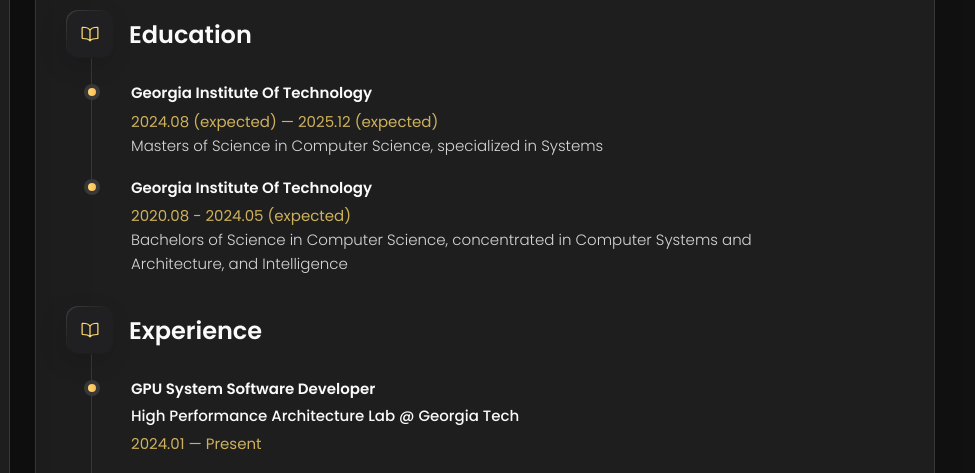
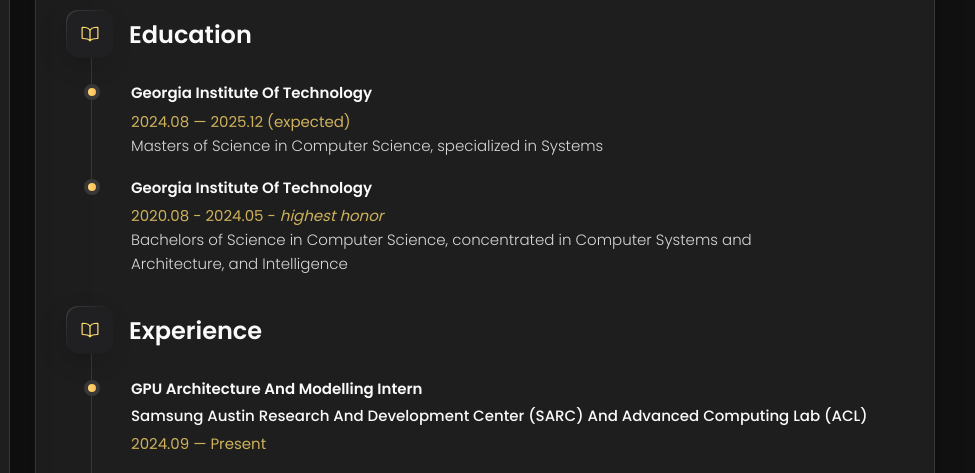
Before and after one commit to H-Anduril/H-Anduril.github.io, a plain HTML site: page index.html in a window 1280 px wide. Both pictures are taken after a click on the button "Experiences". Shown: the part 179-652 px from the top of the page, 305-1280 px from the left. Drawn offline with nearby package versions, Linux system fonts and the light colour scheme.

Commit message:
update experiences

```diff
--- a/index.html
+++ b/index.html
@@ -214,7 +214,7 @@
 
         <section class="about-text">
           <p>
-            I am a 4th-year undergraduate CS major student at Georgia Institute of Technology (will start my Masters here in 08/2024), with a passion in OS design, high-performance architecture, robotics, and deep learning.
+            I am a 1st-year graduate CS major student at Georgia Institute of Technology (graduated from Bachelors with highest honor here in 05/2024), with a passion in OS design, high-performance architecture, robotics, and deep learning.
             Solving problems myself is always what I like.
           </p>
 
@@ -596,7 +596,7 @@
 
               <h4 class="h4 timeline-item-title">Georgia Institute of Technology</h4>
 
-              <span>2024.08 (expected) — 2025.12 (expected)</span>
+              <span>2024.08 — 2025.12 (expected)</span>
 
               <p class="timeline-text">
                 Masters of Science in Computer Science, specialized in Systems
@@ -608,7 +608,7 @@
 
               <h4 class="h4 timeline-item-title">Georgia Institute of Technology</h4>
 
-              <span>2020.08 - 2024.05 (expected)</span>
+              <span>2020.08 - 2024.05 - <i> highest honor </i></span>
 
               <p class="timeline-text">
                 Bachelors of Science in Computer Science, concentrated in Computer Systems and Architecture, and Intelligence
@@ -631,6 +631,22 @@
           </div>
 
           <ol class="timeline-list">
+
+            <li class="timeline-item">
+
+              <h4 class="h4 timeline-item-title">GPU Architecture and Modelling Intern</h4>
+              <h5 class="h5 timeline-item-title">Samsung Austin Research and Development Center (SARC) and Advanced Computing Lab (ACL)</h5>
+
+              <span>2024.09 — Present</span>
+
+              <!-- <p class="timeline-text">
+                Nemo enim ipsam voluptatem blanditiis praesentium voluptum delenit atque corrupti, quos dolores et qvuas
+                molestias
+                exceptur.
+              </p> -->
+
+            </li>
+
 
             <li class="timeline-item">
 
```
